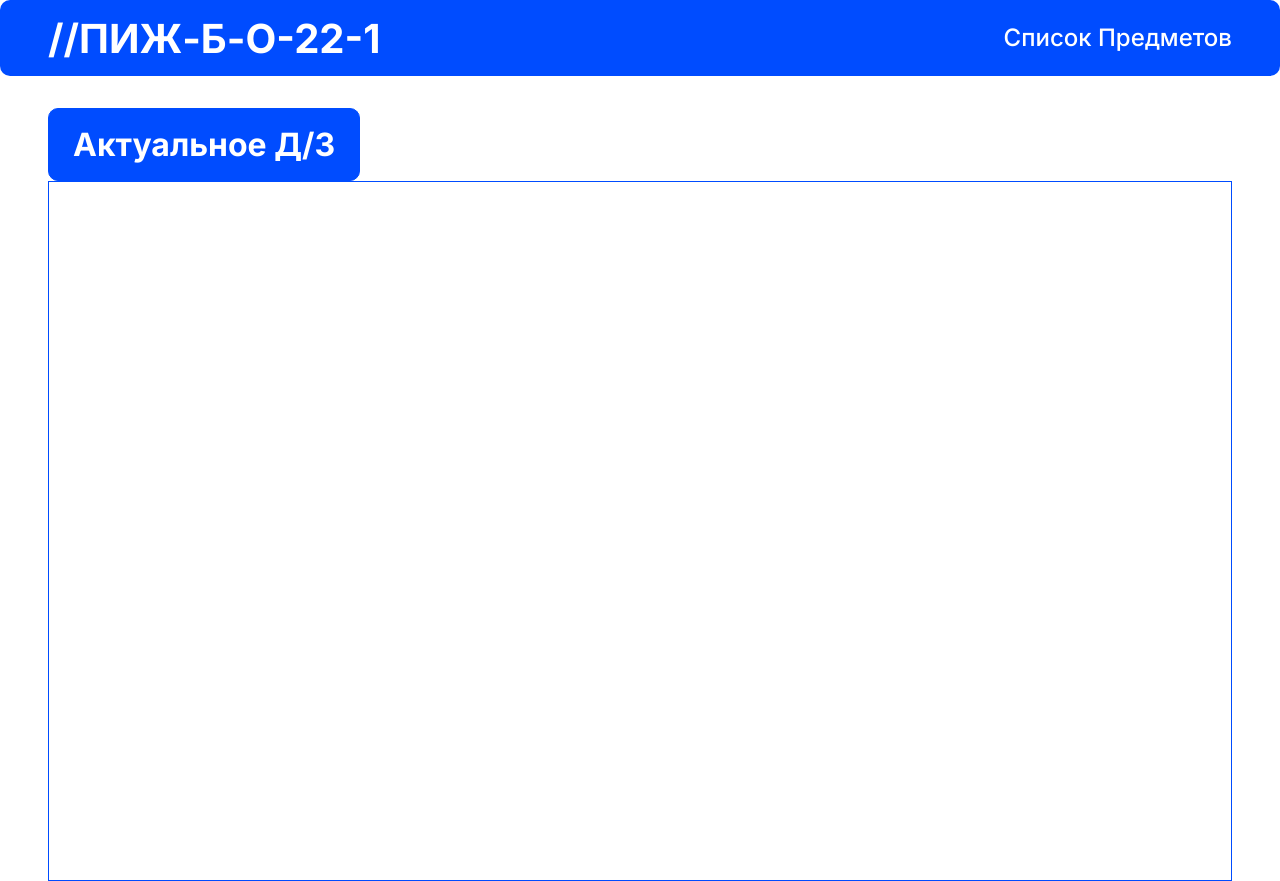
After one commit to NeTRooo/pj-b-o-22-1, a Django app: template pj/main_page/templates/main_page/disciplines.html in a window 1280 px wide. The commit adds this page. Run offline with Django 3.2, Linux system fonts and the light colour scheme; the template is opened without the code that fills it, so the values that code supplies are empty.

Commit message:
Добавил вторую страницу, но пока не подключил так же добавил рендер

```diff
--- a/pj/main_page/static/main_page/css/main.css
+++ b/pj/main_page/static/main_page/css/main.css
@@ -32,5 +32,5 @@ h5,.h5{font-size:24px;line-height:30px;font-weight:500;cursor:default;}h6,.h6{fo
 .content{margin-top:32px;margin-left:48px;margin-right:48px;}
 .buttons{display:flex;flex-wrap:wrap;}
 .schedule{
-    height:700px;width:100%;border:3px solid var(--BG_2);
+    height:700px;width:100%;border:1px solid var(--BG_2);
 }
--- /dev/null
+++ b/pj/main_page/templates/main_page/disciplines.html
@@ -0,0 +1,19 @@
+{% extends 'main_page/shablon.html' %}
+{% load static %}
+
+{% block title %}Главная | ПИЖ{% endblock  %}
+
+{% comment %} {% block styles %}
+    <link rel="stylesheet" href="{% static 'main_page/css/main.css' %}">
+{% endblock %} {% endcomment %}
+
+{% block content %}
+    <div class="buttons">
+        <div class="button_current button">
+            <p class="h3">Актуальное Д/З</p>
+        </div>
+    </div>
+    <div class="schedule">
+
+    </div>
+{% endblock %}
--- a/pj/main_page/templates/main_page/shablon.html
+++ b/pj/main_page/templates/main_page/shablon.html
@@ -21,7 +21,7 @@
             </a>
         </div>
         <div class="other">
-            <a href="#" class="h5">Список Предметов</a>
+            <a href="templates/main_page/disciplines.html" class="h5">Список Предметов</a>
         </div>
     </div>
     <div class="content">
--- a/pj/main_page/urls.py
+++ b/pj/main_page/urls.py
@@ -3,4 +3,5 @@ from . import views
 
 urlpatterns = [
     path('', views.main_home, name='main_page'),
+    path('', views.disciplines, name='disciplines'),
 ]
--- a/pj/main_page/views.py
+++ b/pj/main_page/views.py
@@ -11,3 +11,5 @@
 
 def main_home(request):
     return render(request, 'main_page/main_page.html')
+def disciplines(request):
+    return render(request, 'main_page/disciplines.html')
```
Also changed, not shown: pj/pj/settings.py (+6 -6 lines).
